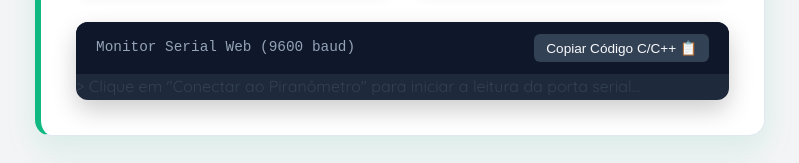
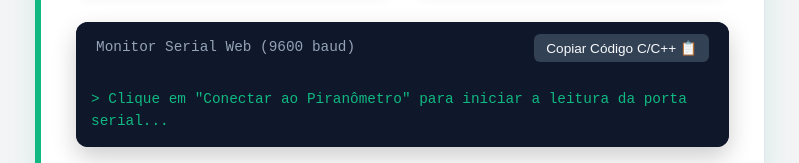
Before and after one commit to RaquelFerraz5/IFSP-Connect, a plain HTML site: page paginas/projeto.html in a window 1280 px wide. Shown: the part 3522-3685 px from the top of the page, without its empty margins (230-1029 px from the left). Drawn offline with nearby package versions, Linux system fonts and the light colour scheme.

Commit message:
StyleProjeto.css

```diff
--- a/css/StyleProjeto.css
+++ b/css/StyleProjeto.css
@@ -510,6 +510,22 @@ main p strong {
     font-size: 0.9rem;
     overflow-x: auto;
     margin: 0;
+}
+
+/* Deixa o texto do Monitor Serial legível em verde claro */
+.serial-monitor {
+    background-color: #0F172A;
+    padding: 15px;
+    border-radius: 0 0 10px 10px;
+    max-height: 200px;
+    overflow-y: auto;
+}
+
+.serial-body, .serial-body div {
+    color: #10B981 !important;
+    font-family: 'Courier New', Courier, monospace;
+    font-size: 0.9rem;
+    line-height: 1.5;
 }
 
 /* PAINEL DE MEDIÇÃO EM TEMPO REAL (WEB SERIAL API) */
```
